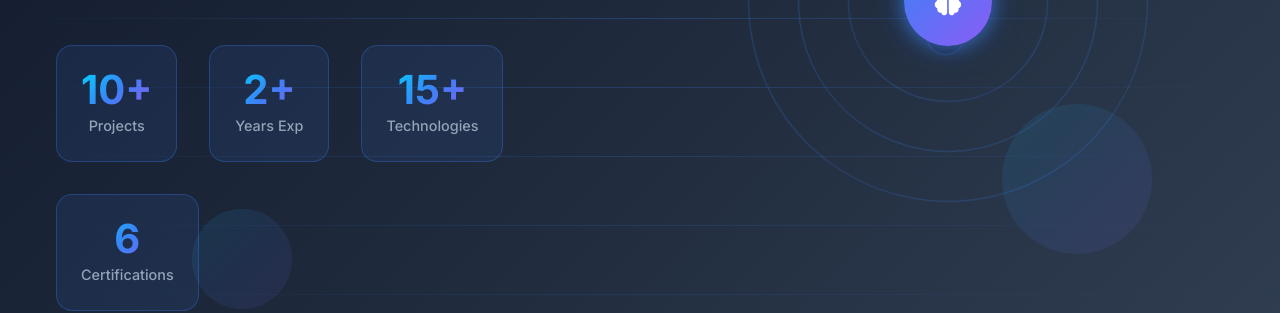
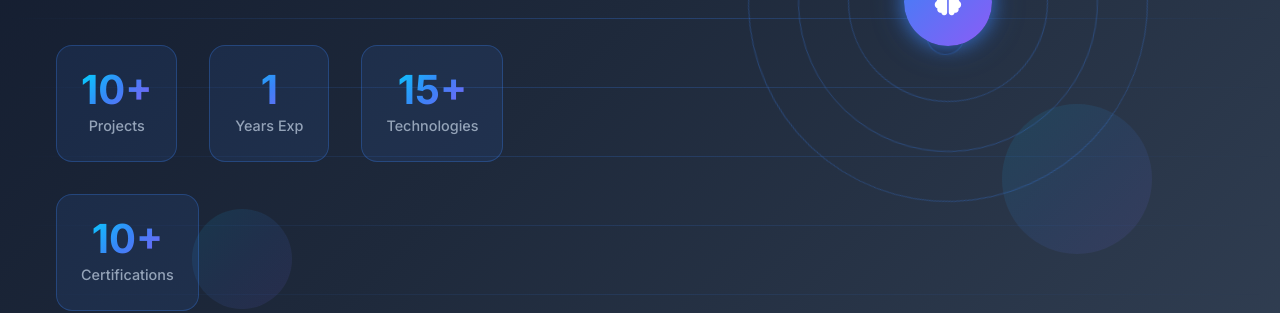
Before and after one commit to Akshat-Kashyap/personal-website, a React (Create React App) app: page / in a window 1280 px wide. Shown: the part 591-904 px from the top of the page. Built offline with nearby package versions, Linux system fonts and the light colour scheme.

Commit message:
Update Home.js
Updated some info

```diff
--- a/src/pages/Home.js
+++ b/src/pages/Home.js
@@ -84,7 +84,7 @@ const Home = () => {
                   <div className="stat-label">Projects</div>
                 </div>
                 <div className="stat-item">
-                  <div className="stat-number">2+</div>
+                  <div className="stat-number">1</div>
                   <div className="stat-label">Years Exp</div>
                 </div>
                 <div className="stat-item">
@@ -92,7 +92,7 @@ const Home = () => {
                   <div className="stat-label">Technologies</div>
                 </div>
                 <div className="stat-item">
-                  <div className="stat-number">6</div>
+                  <div className="stat-number">10+</div>
                   <div className="stat-label">Certifications</div>
                 </div>
               </div>
```
